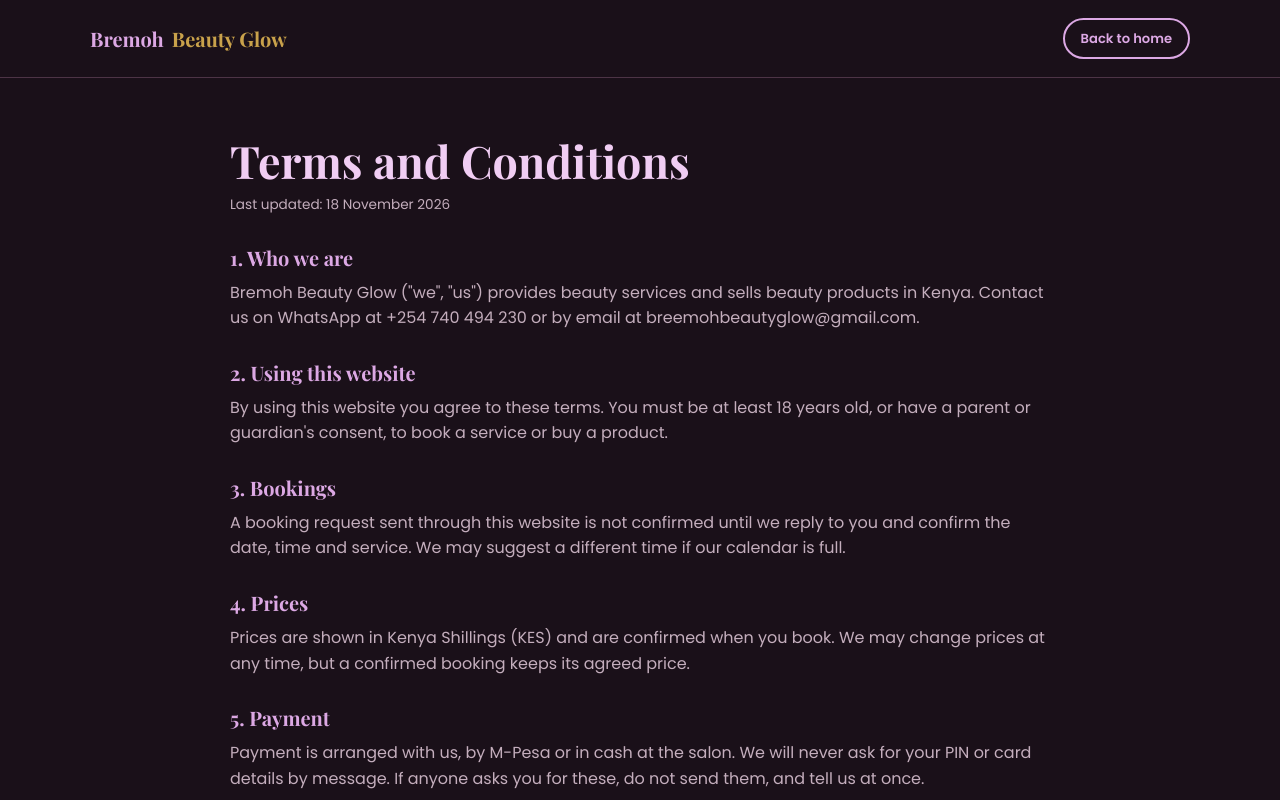
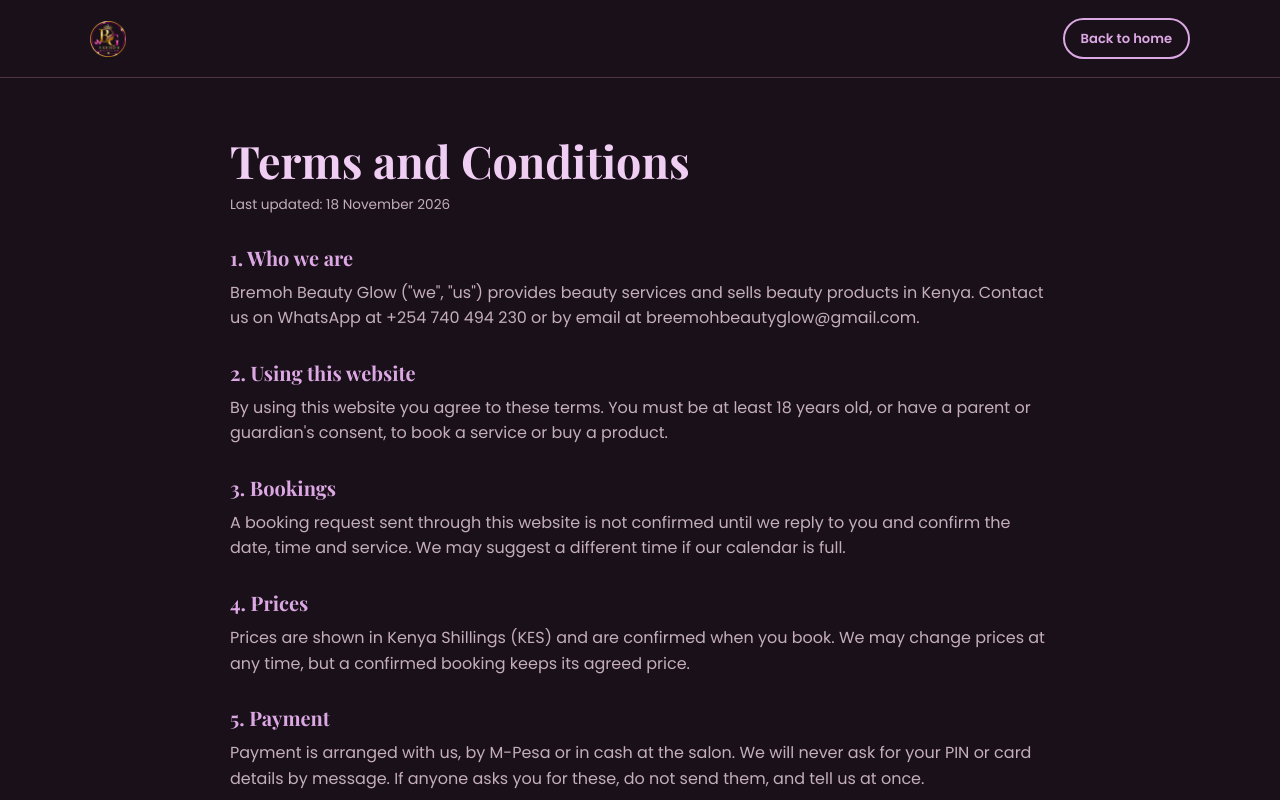
Before and after one commit to jared411/breemoh-beauty-glow, a plain HTML site: page terms.html in a window 1280 px wide. Shown: the top 800 px of the page. Drawn offline with nearby package versions, Linux system fonts and the light colour scheme.

Commit message:
Bremoh: add the official logo (background removed) to the footer, legal headers and favicon
Co-Authored-By: Claude Haiku 5.5 <noreply@anthropic.com>
Claude-Session: https://claude.ai/code/session_01Se8bP1WrTtfcGaPBz5wVCU

```diff
--- a/terms.html
+++ b/terms.html
@@ -6,11 +6,12 @@
 <title>Terms and Conditions | Bremoh Beauty Glow</title>
 <meta name="description" content="Terms for booking services and buying products from Bremoh Beauty Glow.">
 <link href="https://fonts.googleapis.com/css2?family=Playfair+Display:wght@600;700&family=Poppins:wght@400;500;600&display=swap" rel="stylesheet">
+<link rel="icon" type="image/png" href="assets/logo-bremoh.png">
 <link rel="stylesheet" href="css/style.css">
 <link rel="stylesheet" href="css/legal.css">
 </head>
 <body>
-<header class="legal-top"><div class="container"><a href="index.html" class="logo">Bremoh <span>Beauty Glow</span></a><a href="index.html" class="btn outline small">Back to home</a></div></header>
+<header class="legal-top"><div class="container"><a href="index.html" class="logo"><img src="assets/logo-bremoh.png" alt="Bremoh Beauty Glow" width="64" height="64"></a><a href="index.html" class="btn outline small">Back to home</a></div></header>
 <main class="container legal">
 
 <h1>Terms and Conditions</h1>
```
Also changed, not shown: index.html (+2 -0 lines), privacy.html (+2 -1 lines), returns.html (+2 -1 lines), assets/logo-bremoh.png (added).
